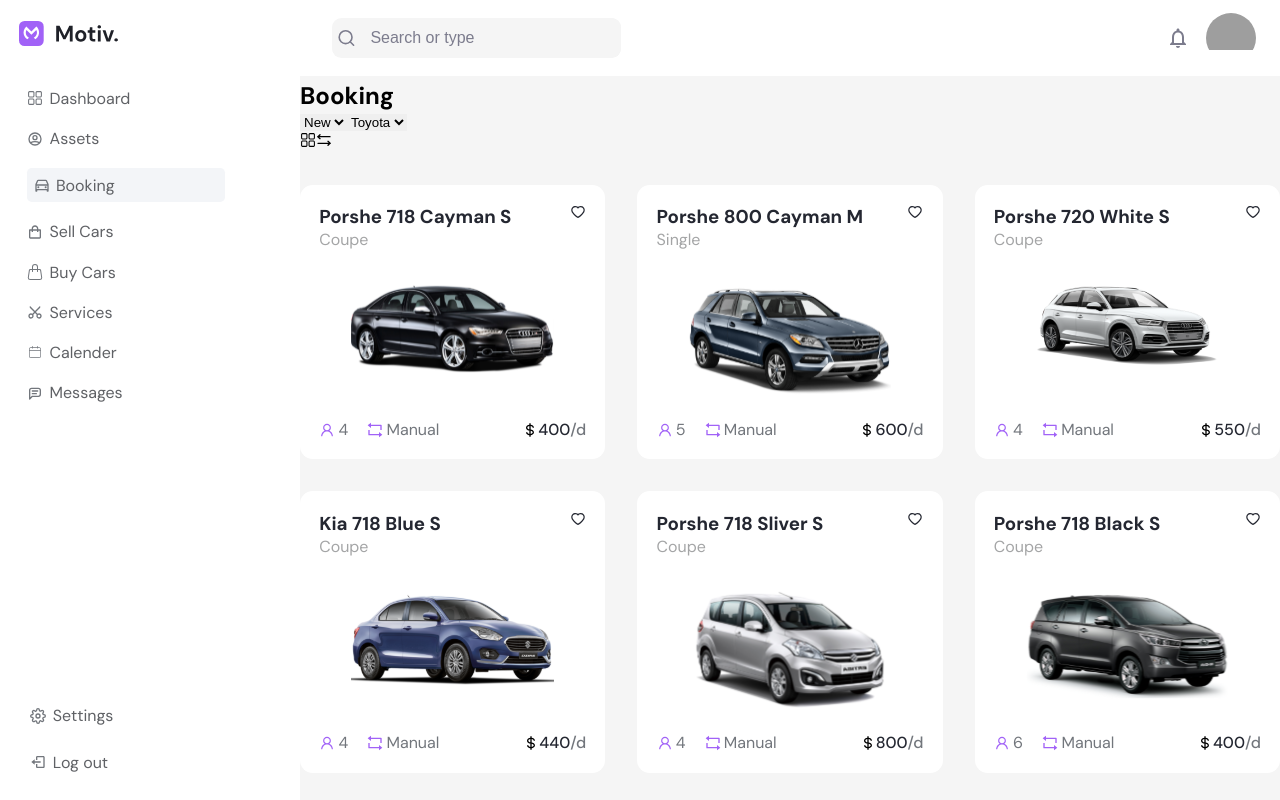
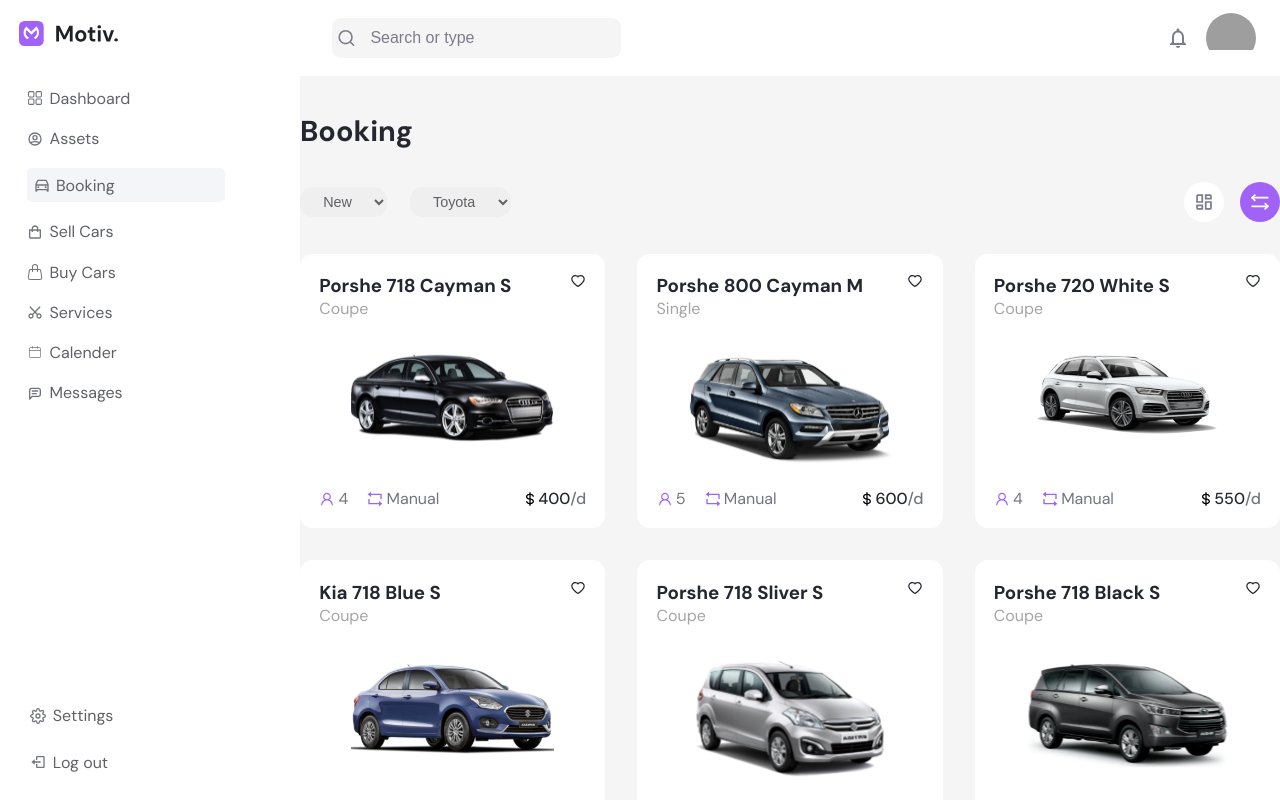
Before and after one commit to sara2lbadry/car-dashboard, a React (Create React App) app: page /booking in a window 1280 px wide. Built offline with nearby package versions, Linux system fonts and the light colour scheme; grey boxes are pictures that could not be loaded.

Commit message:
sorting section css

```diff
--- a/src/pages/Booking/Booking.jsx
+++ b/src/pages/Booking/Booking.jsx
@@ -5,7 +5,7 @@ import { AiOutlineHeart } from "react-icons/ai";
 import { AiOutlineUser } from "react-icons/ai";
 import { RiRepeatLine } from "react-icons/ri";
 import { BiDollar } from "react-icons/bi";
-import { RxDashboard } from "react-icons/rx";
+import { MdOutlineDashboard } from "react-icons/md";
 import { TbArrowsLeftRight } from "react-icons/tb";
 
 function Booking() {
@@ -15,16 +15,16 @@ function Booking() {
         <h2>Booking</h2>
         <div className="sort_container">
           <div className="sort_text">
-            <select name="new">
-              <option>New</option>
+            <select className="sort" name="new">
+              <option >New</option>
             </select>
-            <select name="Toyota">
+            <select className="sort" name="Toyota">
               <option>Toyota</option>
             </select>
           </div>
           <div className="sort_grid">
-            <RxDashboard />
-            <TbArrowsLeftRight />
+            <MdOutlineDashboard className="grid1" />
+            <TbArrowsLeftRight className="row1" />
           </div>
         </div>
 
--- a/src/pages/Booking/booking.css
+++ b/src/pages/Booking/booking.css
@@ -5,6 +5,46 @@
   bottom: 0;
   right: 0;
   overflow-y: auto;
+}
+.booking_container h2 {
+  margin-top: 2rem;
+  font-size: 1.8rem;
+  color: var(--primary-dark1);
+}
+.sort_container {
+  display: flex;
+  justify-content: space-between;
+  align-items: center;
+  margin-top: 2rem;
+}
+.sort_text {
+  display: flex;
+  gap: 1.4rem;
+}
+.sort {
+  padding: 0.4rem 1.2rem;
+  border-radius: 0.8rem;
+  font-size: 0.9rem;
+  color: var(--gray-dark2);
+}
+.sort_grid {
+  display: flex;
+  align-items: center;
+  gap: 1rem;
+}
+.grid1 {
+  padding: 0.6rem;
+  background-color: var(--color-white);
+  border-radius: 50%;
+  color: var(--gray-dark4);
+  font-size: 2.5rem;
+}
+.row1 {
+  padding: 0.6rem;
+  background-color: var(--primary-purple);
+  border-radius: 50%;
+  color: var(--color-white);
+  font-size: 2.5rem;
 }
 
 .cars_container {
@@ -56,6 +96,6 @@
 }
 
 .money span {
-    color: var(--primary-dark1);
-    font-weight: 500;
+  color: var(--primary-dark1);
+  font-weight: 500;
 }
```
